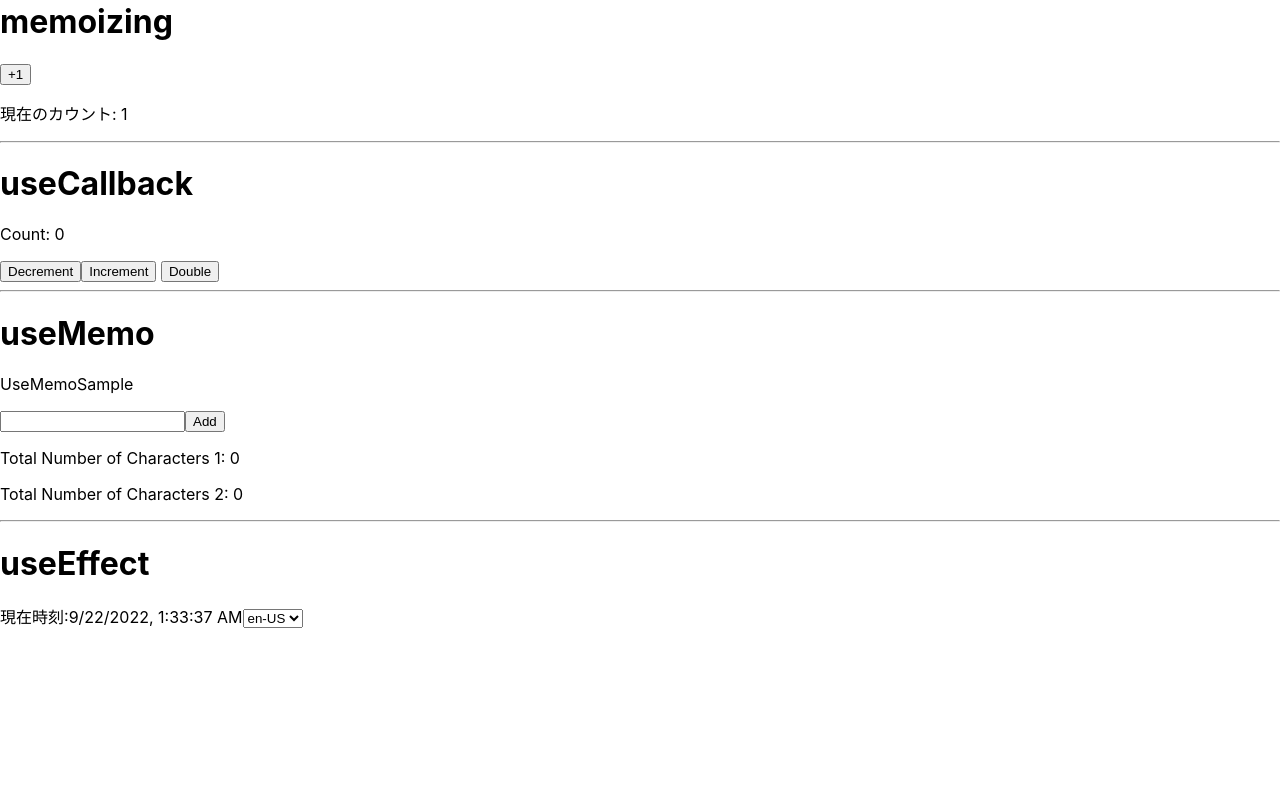
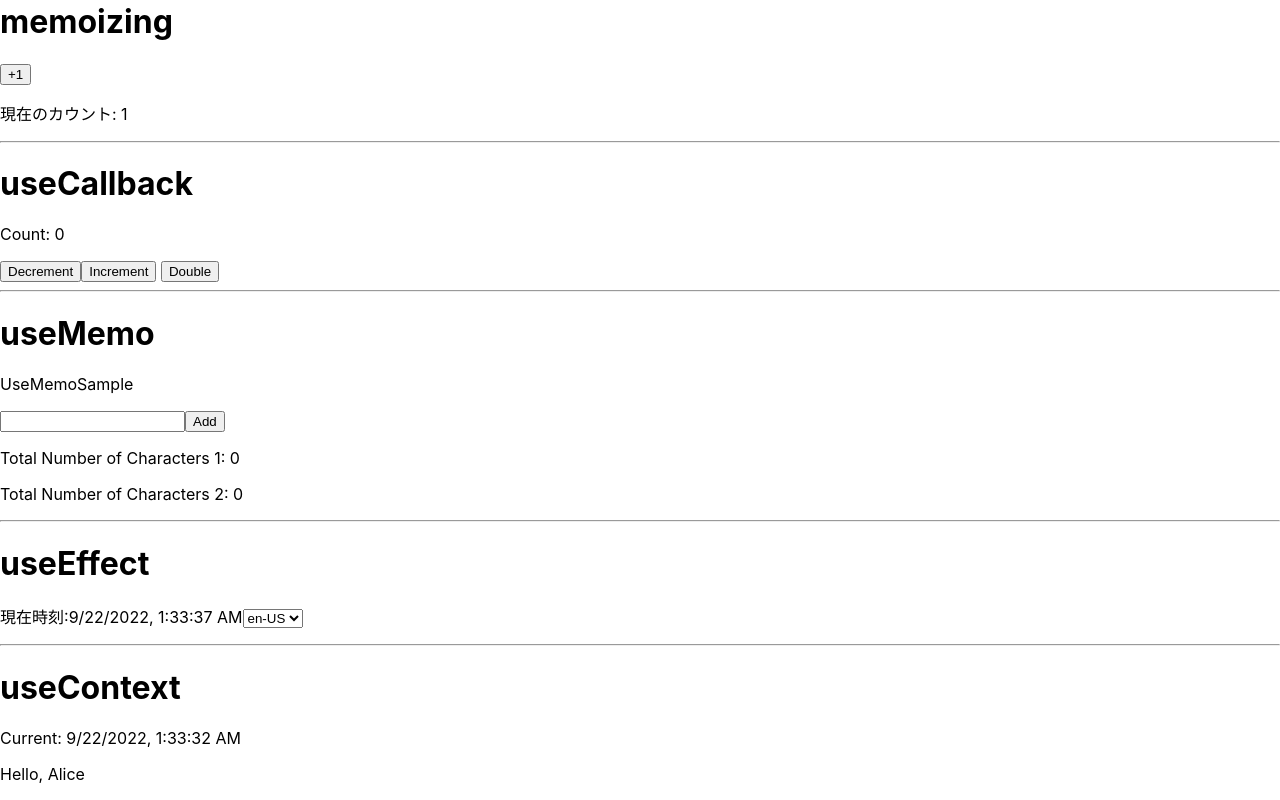
Before and after one commit to TomozQ/react-ts101, a React (Create React App) app: page / in a window 1280 px wide. Shown: the part 708-1508 px from the top of the page. Before the commit the page ends 1352 px from the top, so only its background shows below. Built offline with nearby package versions, Linux system fonts and the light colour scheme.

Commit message:
useContext

```diff
--- /dev/null
+++ b/src/components/Context.tsx
@@ -0,0 +1,42 @@
+import React, { useContext } from 'react'
+
+type User = {
+  id: number
+  name: string
+}
+
+// ユーザーデータを保持するContextを作成する
+const UserContext = React.createContext<User | null>(null)
+
+const GrandChild = () => {
+  // useContextにContextを渡すことでContextから値を取得する
+  const user = useContext( UserContext )
+
+  return user !== null ? <p>Hello, { user.name }</p> : null
+}
+
+const Child = () => {
+  const now = new Date()
+  return (
+    <div>
+      <p>Current: {now.toLocaleString()} </p>
+      <GrandChild />
+    </div>
+  )
+}
+
+const ContextParent = () => {
+  const user: User = {
+    id: 1,
+    name: 'Alice',
+  }
+
+  return(
+    // Contextに値を渡す
+    <UserContext.Provider value={user}>
+      <Child />
+    </UserContext.Provider>
+  )
+}
+
+export default ContextParent
--- a/src/index.tsx
+++ b/src/index.tsx
@@ -13,6 +13,7 @@
 import { CallbackParent } from './components/CallbackParent';
 import { UseMemoSample } from './components/useMemoSample';
 import { Clock } from './components/Clock';
+import ContextParent from './components/Context';
 
 import reportWebVitals from './reportWebVitals';
 
@@ -49,6 +50,9 @@
     <hr />
     <h1>useEffect</h1>
     <Clock />
+    <hr />
+    <h1>useContext</h1>
+    <ContextParent />
   </>
   // </React.StrictMode>
 );
```
